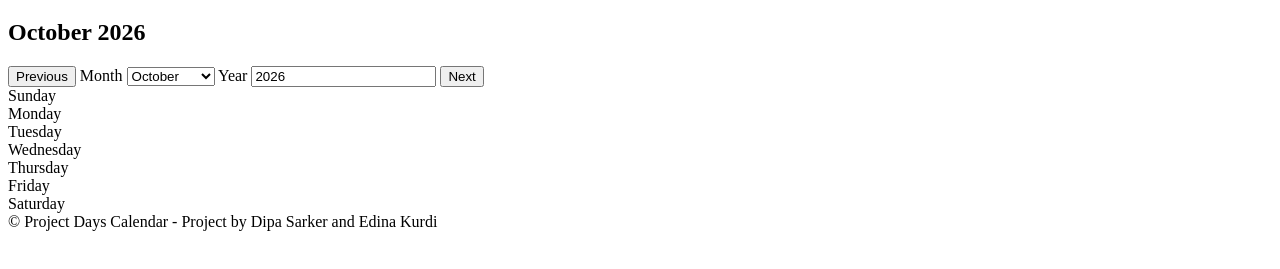
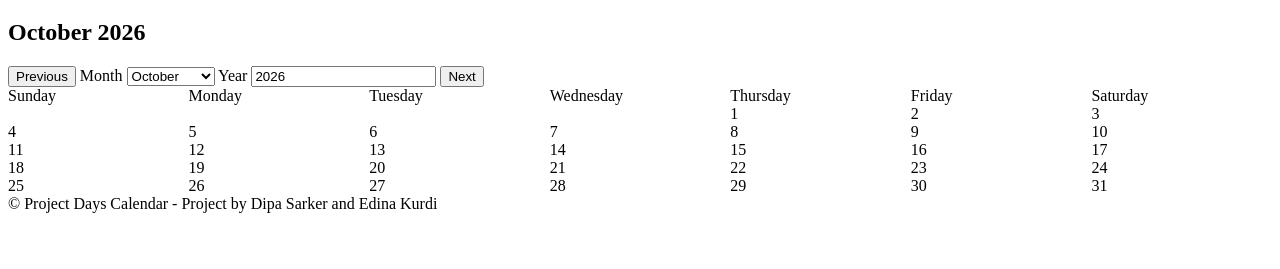
Before and after one commit to Dipa-Sarker/Checkpoint-Sprint-SPRINT_3-Project-Days-Calendar, a website with bundled scripts: page index.html in a window 1280 px wide. Shown: the part 61-330 px from the top of the page. Built offline with nearby package versions, Linux system fonts and the light colour scheme.

Commit message:
create calendar grid with blank days and numbered days

```diff
--- a/index.html
+++ b/index.html
@@ -5,6 +5,7 @@
     <meta name="viewport" content="width=device-width, initial-scale=1.0" />
     <script type="module" src="web.mjs"></script>
     <title>Days Calendar</title>
+    <link rel="stylesheet" href="style.css" />
   </head>
   <body>
     <header>
--- /dev/null
+++ b/style.css
@@ -0,0 +1,5 @@
+#weekday-headings,
+#calendar-grid {
+  display: grid;
+  grid-template-columns: repeat(7, 1fr);
+}
--- a/web.mjs
+++ b/web.mjs
@@ -1,3 +1,8 @@
+//=============================================================
+// IMPORTS
+//=============================================================
+import { getBlanksBefore, getDaysInMonth } from "./calendar.mjs";
+
 //=============================================================
 // MONTH NAMES: lookup table from month number (0–11) to name
 //=============================================================
@@ -22,6 +27,7 @@ const monthNames = [
 const monthYearHeading = document.getElementById("month-year-heading");
 const monthSelect = document.getElementById("month-select");
 const yearInput = document.getElementById("year-input");
+const calendarGrid = document.getElementById("calendar-grid");
 //=============================================================
 // STATE
 //=============================================================
@@ -54,6 +60,29 @@ function render() {
   // 3. Year box: show the year from state
   //    Also "resets" the box if the user typed something invalid
   yearInput.value = state.year;
+
+  // 4. Calendar grid: rebuild it for the month in state.
+  // empty the grid
+  calendarGrid.replaceChildren();
+
+  // Get the two numbers for this month from calendar.mjs.
+  const blanksBefore = getBlanksBefore(state.year, state.month);
+  const daysInMonth = getDaysInMonth(state.year, state.month);
+
+  // Add one blank box per empty slot before the 1st
+  for (let i = 0; i < blanksBefore; i++) {
+    const blankGridBox = document.createElement("div");
+    blankGridBox.classList.add("blank-grid-box");
+    calendarGrid.append(blankGridBox);
+  }
+
+  // Add one numbered box per day
+  for (let dayNumber = 1; dayNumber <= daysInMonth; dayNumber++) {
+    const dayGridBox = document.createElement("div");
+    dayGridBox.classList.add("day-grid-box");
+    dayGridBox.textContent = dayNumber;
+    calendarGrid.append(dayGridBox);
+  }
 }
 
 //=============================================================
```
